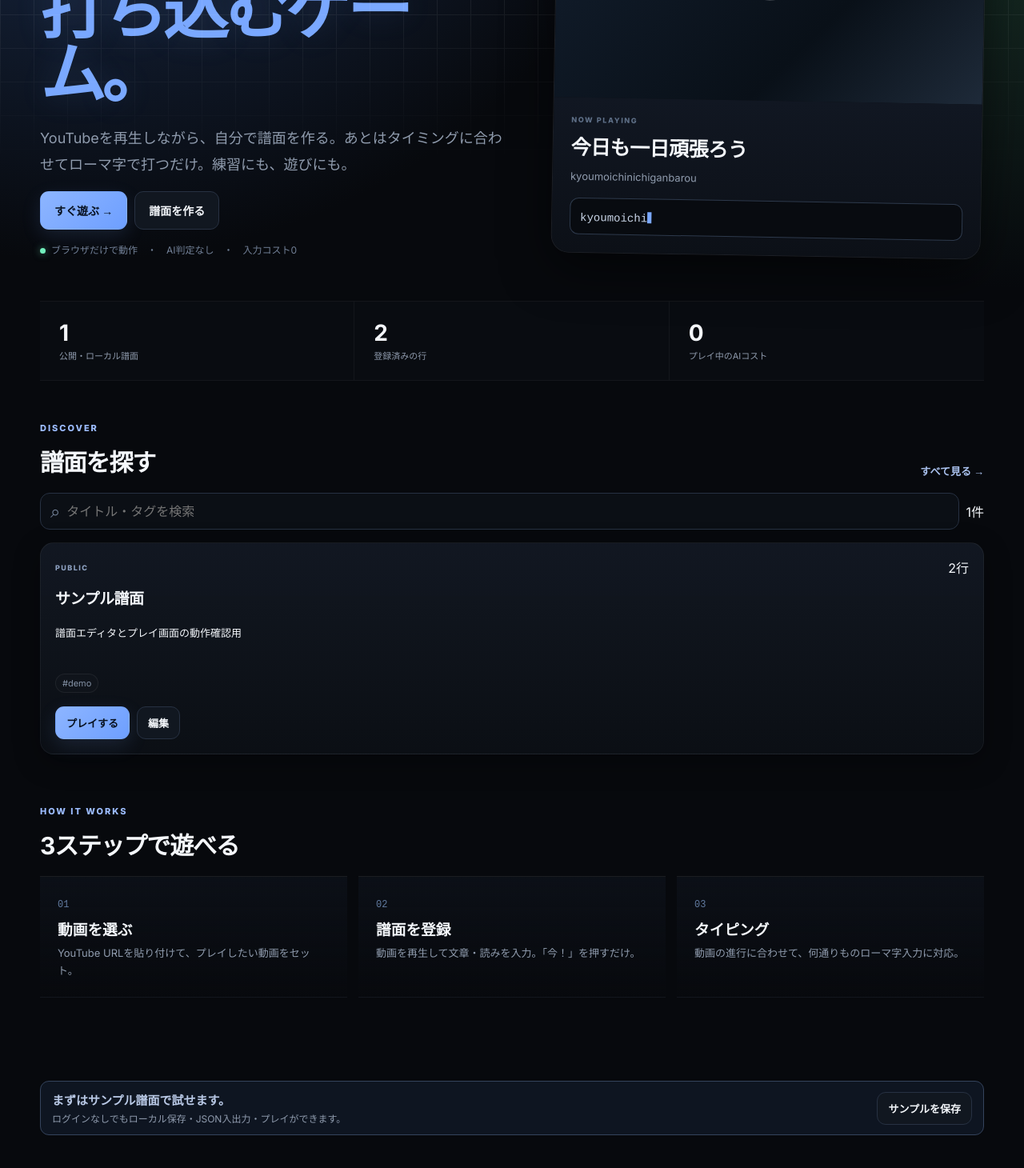
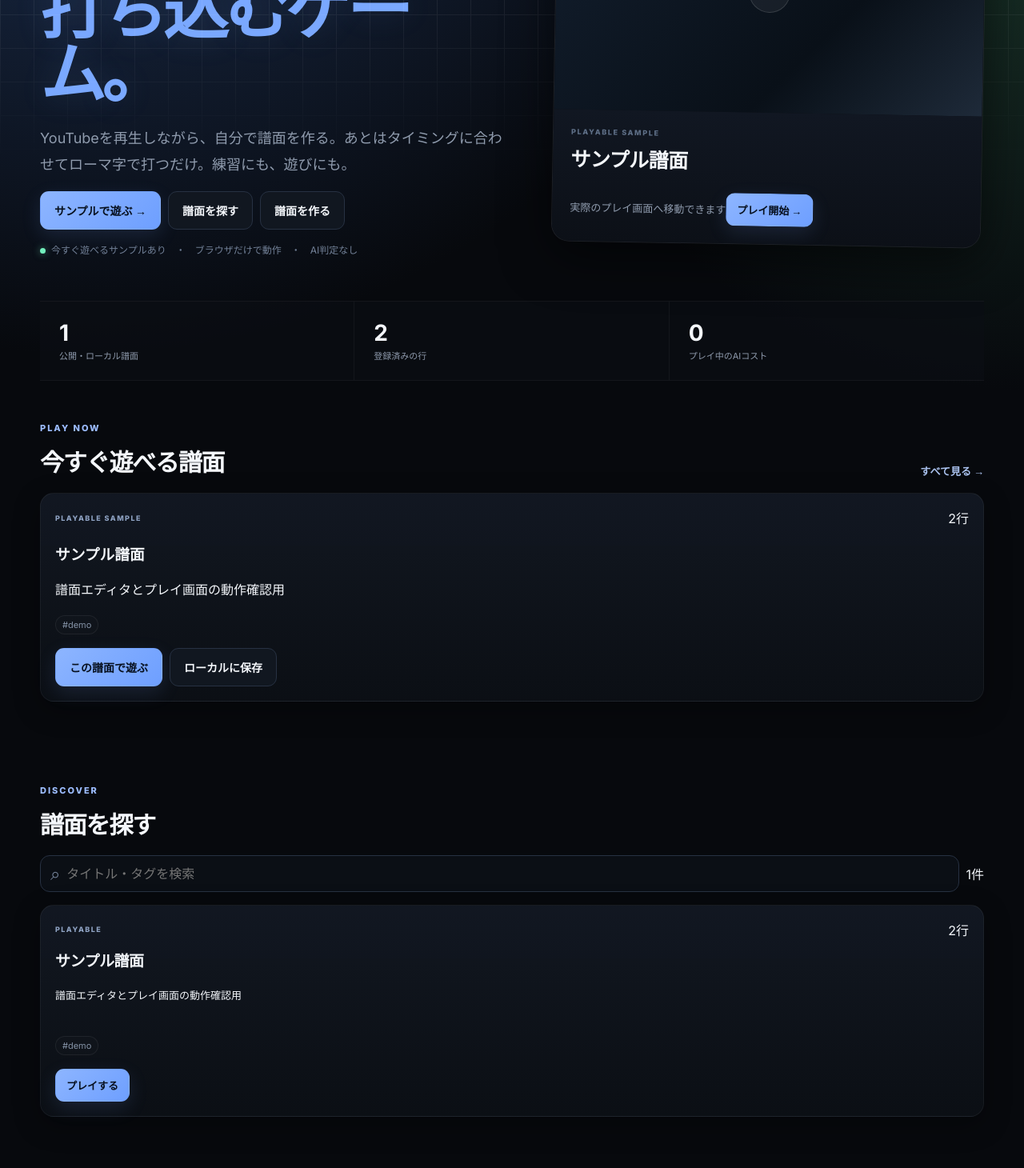
Before and after one commit to sakai-kon/youtube-typing, a Next.js app: page / in a window 1280 px wide. Shown: the part 360-1820 px from the top of the page at 80% size. Built offline with nearby package versions, Linux system fonts and the light colour scheme; no server answers; the database is empty.

Commit message:
Make playable sample prominent on the homepage

```diff
--- a/app/page.tsx
+++ b/app/page.tsx
@@ -35,13 +35,14 @@ export default function Home() {
     </header>
     <main>
       <section className="hero container">
-        <div className="hero-copy"><div className="eyebrow">YOUTUBE × TYPING</div><h1>動画の「今」を、<br/><span>打ち込むゲーム。</span></h1><p>YouTubeを再生しながら、自分で譜面を作る。あとはタイミングに合わせてローマ字で打つだけ。練習にも、遊びにも。</p><div className="cta-row hero-actions"><Link className="btn primary btn-large" href="/search">すぐ遊ぶ <span>→</span></Link><Link className="btn btn-large" href="/create">譜面を作る</Link></div><div className="hero-note"><span className="status-dot"/>ブラウザだけで動作　・　AI判定なし　・　入力コスト0</div></div>
-        <div className="hero-visual"><div className="mock-window"><div className="mock-top"><span/><span/><span/><em>typing stage</em></div><div className="mock-video"><div className="mock-play">▶</div></div><div className="mock-stage"><small>NOW PLAYING</small><strong>今日も一日頑張ろう</strong><span>kyoumoichinichiganbarou</span><div className="mock-input">kyoumoichi<span>▍</span></div></div></div></div>
+        <div className="hero-copy"><div className="eyebrow">YOUTUBE × TYPING</div><h1>動画の「今」を、<br/><span>打ち込むゲーム。</span></h1><p>YouTubeを再生しながら、自分で譜面を作る。あとはタイミングに合わせてローマ字で打つだけ。練習にも、遊びにも。</p><div className="cta-row hero-actions"><Link className="btn primary btn-large" href={`/play?id=${encodeURIComponent(demoMap.id)}`}>サンプルで遊ぶ <span>→</span></Link><Link className="btn btn-large" href="/search">譜面を探す</Link><Link className="btn btn-large" href="/create">譜面を作る</Link></div><div className="hero-note"><span className="status-dot"/>今すぐ遊べるサンプルあり　・　ブラウザだけで動作　・　AI判定なし</div></div>
+        <div className="hero-visual"><div className="mock-window"><div className="mock-top"><span/><span/><span/><em>sample / playable</em></div><div className="mock-video"><div className="mock-play">▶</div></div><div className="mock-stage"><small>PLAYABLE SAMPLE</small><strong>サンプル譜面</strong><span>実際のプレイ画面へ移動できます</span><Link className="btn primary" style={{marginTop:14,display:'inline-flex'}} href={`/play?id=${encodeURIComponent(demoMap.id)}`}>プレイ開始 →</Link></div></div></div>
       </section>
       <section className="stats-bar container"><div><b>{all.length}</b><span>公開・ローカル譜面</span></div><div><b>{totalLines}</b><span>登録済みの行</span></div><div><b>0</b><span>プレイ中のAIコスト</span></div></section>
-      <section className="section container"><div className="section-heading"><div><p className="eyebrow">DISCOVER</p><h2>譜面を探す</h2></div><Link className="text-link" href="/search">すべて見る →</Link></div><div className="toolbar browse-toolbar"><div className="search-shell"><span>⌕</span><input value={query} onChange={(e) => setQuery(e.target.value)} placeholder="タイトル・タグを検索" aria-label="譜面を検索"/></div><span className="muted">{visible.length}件</span></div>{loading ? <div className="empty">譜面を読み込んでいます…</div> : <div className="grid map-grid">{visible.slice(0,6).map((map) => <article className="card map-card" key={map.id}><div className="card-topline"><span className="card-kicker">{map.visibility === 'public' ? 'PUBLIC' : 'LOCAL'}</span><span className="muted">{map.lines.length}行</span></div><h3>{map.title}</h3><p className="muted">{map.description || '説明なし'}</p><div className="tag-row">{map.tags.slice(0,4).map((tag) => <span className="tag" key={tag}>#{tag}</span>)}</div><div className="cta-row"><Link className="btn primary" href={`/play?id=${encodeURIComponent(map.id)}`}>プレイする</Link>{map.authorId === 'local' && <Link className="btn" href={`/create?edit=${encodeURIComponent(map.id)}`}>編集</Link>}</div></article>)}</div>}{!visible.length && !loading && <div className="empty"><h3>見つかりませんでした</h3><p>別のキーワードで検索してみてください。</p></div>}</section>
+      <section className="section container"><div className="section-heading"><div><p className="eyebrow">PLAY NOW</p><h2>今すぐ遊べる譜面</h2></div><Link className="text-link" href="/search">すべて見る →</Link></div><article className="card featured-map-card"><div><div className="card-topline"><span className="card-kicker">PLAYABLE SAMPLE</span><span className="muted">{demoMap.lines.length}行</span></div><h3>{demoMap.title}</h3><p className="muted">{demoMap.description}</p><div className="tag-row">{demoMap.tags.map((tag) => <span className="tag" key={tag}>#{tag}</span>)}</div></div><div className="cta-row"><Link className="btn primary btn-large" href={`/play?id=${encodeURIComponent(demoMap.id)}`}>この譜面で遊ぶ</Link><button className="btn btn-large" onClick={seed}>ローカルに保存</button></div></article></section>
+      <section className="section container"><div className="section-heading"><div><p className="eyebrow">DISCOVER</p><h2>譜面を探す</h2></div></div><div className="toolbar browse-toolbar"><div className="search-shell"><span>⌕</span><input value={query} onChange={(e) => setQuery(e.target.value)} placeholder="タイトル・タグを検索" aria-label="譜面を検索"/></div><span className="muted">{visible.length}件</span></div>{loading ? <div className="empty">譜面を読み込んでいます…</div> : <div className="grid map-grid">{visible.slice(0,6).map((map) => <article className="card map-card" key={map.id}><div className="card-topline"><span className="card-kicker">{map.id === demoMap.id ? 'PLAYABLE' : map.visibility === 'public' ? 'PUBLIC' : 'LOCAL'}</span><span className="muted">{map.lines.length}行</span></div><h3>{map.title}</h3><p className="muted">{map.description || '説明なし'}</p><div className="tag-row">{map.tags.slice(0,4).map((tag) => <span className="tag" key={tag}>#{tag}</span>)}</div><div className="cta-row"><Link className="btn primary" href={`/play?id=${encodeURIComponent(map.id)}`}>プレイする</Link>{map.authorId === 'local' && map.id !== demoMap.id && <Link className="btn" href={`/create?edit=${encodeURIComponent(map.id)}`}>編集</Link>}</div></article>)}</div>}{!visible.length && !loading && <div className="empty"><h3>見つかりませんでした</h3><p>別のキーワードで検索してみてください。</p></div>}</section>
       <section className="section container feature-section"><div className="section-heading"><div><p className="eyebrow">HOW IT WORKS</p><h2>3ステップで遊べる</h2></div></div><div className="feature-grid"><article className="feature-card"><span>01</span><h3>動画を選ぶ</h3><p>YouTube URLを貼り付けて、プレイしたい動画をセット。</p></article><article className="feature-card"><span>02</span><h3>譜面を登録</h3><p>動画を再生して文章・読みを入力。「今！」を押すだけ。</p></article><article className="feature-card"><span>03</span><h3>タイピング</h3><p>動画の進行に合わせて、何通りものローマ字入力に対応。</p></article></div></section>
-      <section className="section container"><div className="notice callout"><div><strong>まずはサンプル譜面で試せます。</strong><span>ログインなしでもローカル保存・JSON入出力・プレイができます。</span></div><button className="btn" onClick={seed}>サンプルを保存</button></div></section>
+      <section className="section container"><div className="notice callout"><div><strong>まずはサンプル譜面で試せます。</strong><span>ログインなしでもローカル保存・JSON入出力・プレイができます。</span></div><Link className="btn primary" href={`/play?id=${encodeURIComponent(demoMap.id)}`}>サンプルで遊ぶ</Link></div></section>
     </main>
     <footer className="footer"><div className="container footer-inner"><span>YouTube Typing</span><span>user-created typing maps</span><Link className="text-link" href="/copyright">権利・著作権の申立て</Link></div></footer>
   </>;
```
